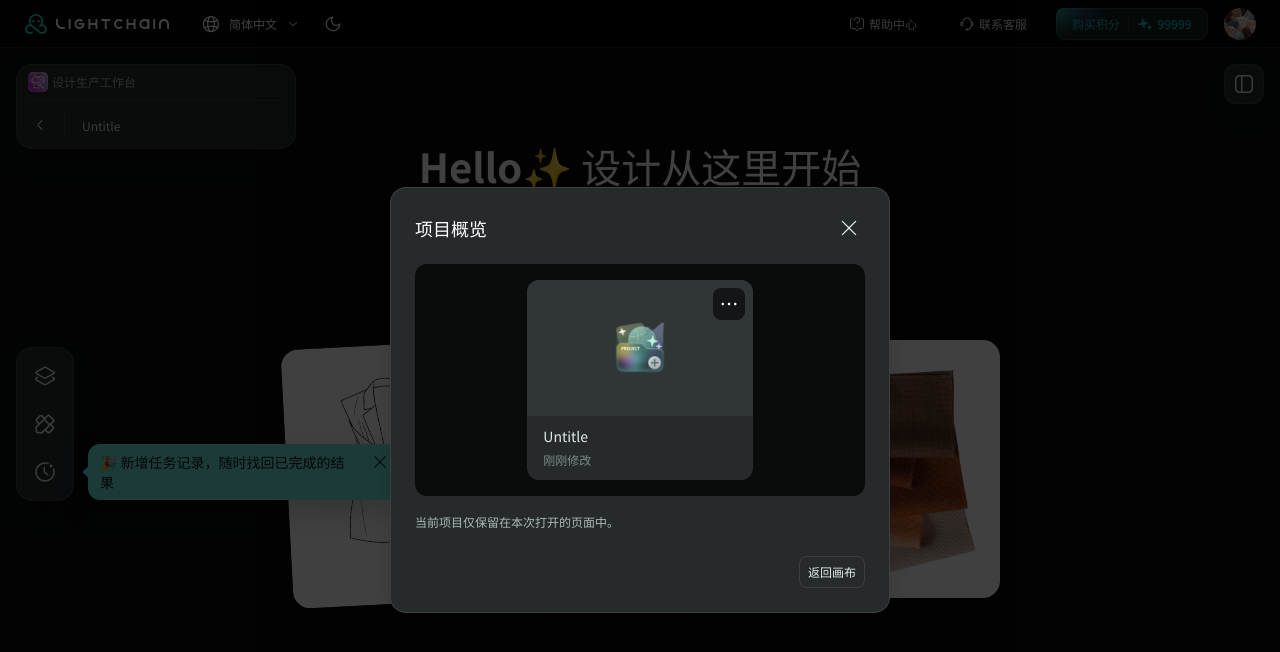
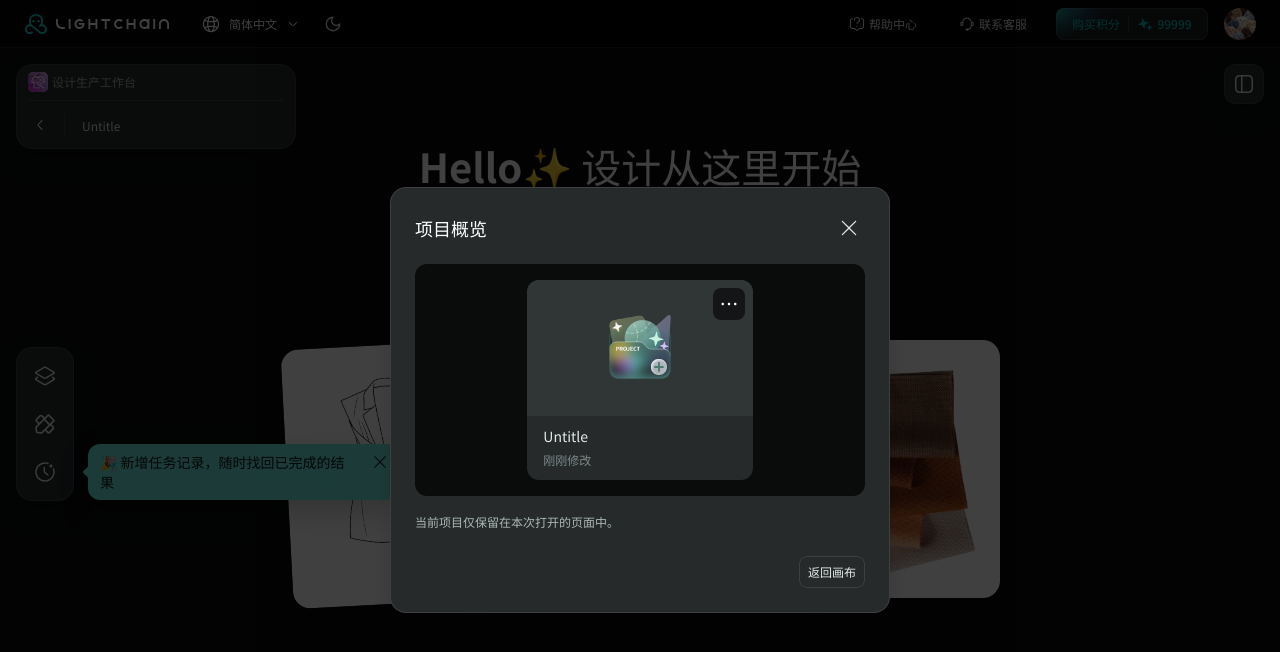
Before and after one commit to emeiiixxx/lightchain-saas-v5.5-demo, a React (Vite) app in the folder lightchain-saas-v5.5/: page / in a window 1280 px wide. Both pictures are taken after a click on the button 40 px from the left and 125 px from the top of the page. Shown: the top 652 px of the page. Built offline with nearby package versions, Linux system fonts and the light colour scheme.

Commit message:
style: resize default project cover icon to 72px

```diff
--- a/lightchain-saas-v5.5/src/components/ProjectCard.tsx
+++ b/lightchain-saas-v5.5/src/components/ProjectCard.tsx
@@ -61,7 +61,7 @@ export function ProjectCard({ name, coverUrl, updatedAt, onNameChange, onOpen, o
     : locale === 'en' ? `Edited ${ago}` : locale === 'ja' ? `${ago}に更新` : `${ago}修改`;
   return <article className="project-card" data-node-id="150:8933" data-hover-node-id="150:8966" data-menu-open={menuOpen}>
     <button type="button" className="project-card-preview" aria-label={`${t('返回画布')} · ${name}`} onClick={onOpen}>
-      {coverUrl ? <ProgressiveImage src={coverUrl} alt={t('项目封面')} fit="cover" eager /> : <img className="project-card-default-cover" src="/assets/project-default-cover.png" alt={t('项目封面')} width={56} height={56} />}
+      {coverUrl ? <ProgressiveImage src={coverUrl} alt={t('项目封面')} fit="cover" eager /> : <img className="project-card-default-cover" src="/assets/project-default-cover.png" alt={t('项目封面')} width={72} height={72} />}
     </button>
     <div className="project-card-info">
       <input className="project-card-name" aria-label={t('项目名称')} placeholder={t('重命名项目')} title={name} value={name} maxLength={80} onChange={event => onNameChange(event.target.value)} onBlur={event => onNameChange(event.currentTarget.value.trim() || 'Untitle')} onKeyDown={event => { if (event.key === 'Enter' && !event.nativeEvent.isComposing) event.currentTarget.blur(); }} />
--- a/lightchain-saas-v5.5/src/components/project-card.css
+++ b/lightchain-saas-v5.5/src/components/project-card.css
@@ -6,7 +6,7 @@
 .project-card-menu > .lc-button { justify-content: flex-start; text-align: left; }
 @media (hover: none) { .project-card-more { opacity: 1; pointer-events: auto; } }
 .project-card-preview { display: grid; place-items: center; width: 100%; aspect-ratio: 225.3333 / 136; flex: none; padding: 0; border: 0; overflow: hidden; background: var(--surface-secondary); cursor: pointer; }
-.project-card-default-cover { display: block; width: 56px; height: 56px; object-fit: contain; }
+.project-card-default-cover { display: block; width: 72px; height: 72px; object-fit: contain; }
 .project-card-preview:focus-visible { outline-offset: -3px; }
 .project-card-info { display: flex; flex-direction: column; align-items: stretch; flex: none; gap: var(--spacing-xs); height: 64px; padding: var(--spacing-base); overflow: hidden; }
 .project-card-name { width: 100%; min-width: 0; height: 24px; flex: none; padding: 0 var(--spacing-base); border: 0; border-radius: var(--radius-base); background: transparent; color: var(--text-secondary); font-size: 14px; font-weight: 400; line-height: 20px; text-overflow: ellipsis; }
```
